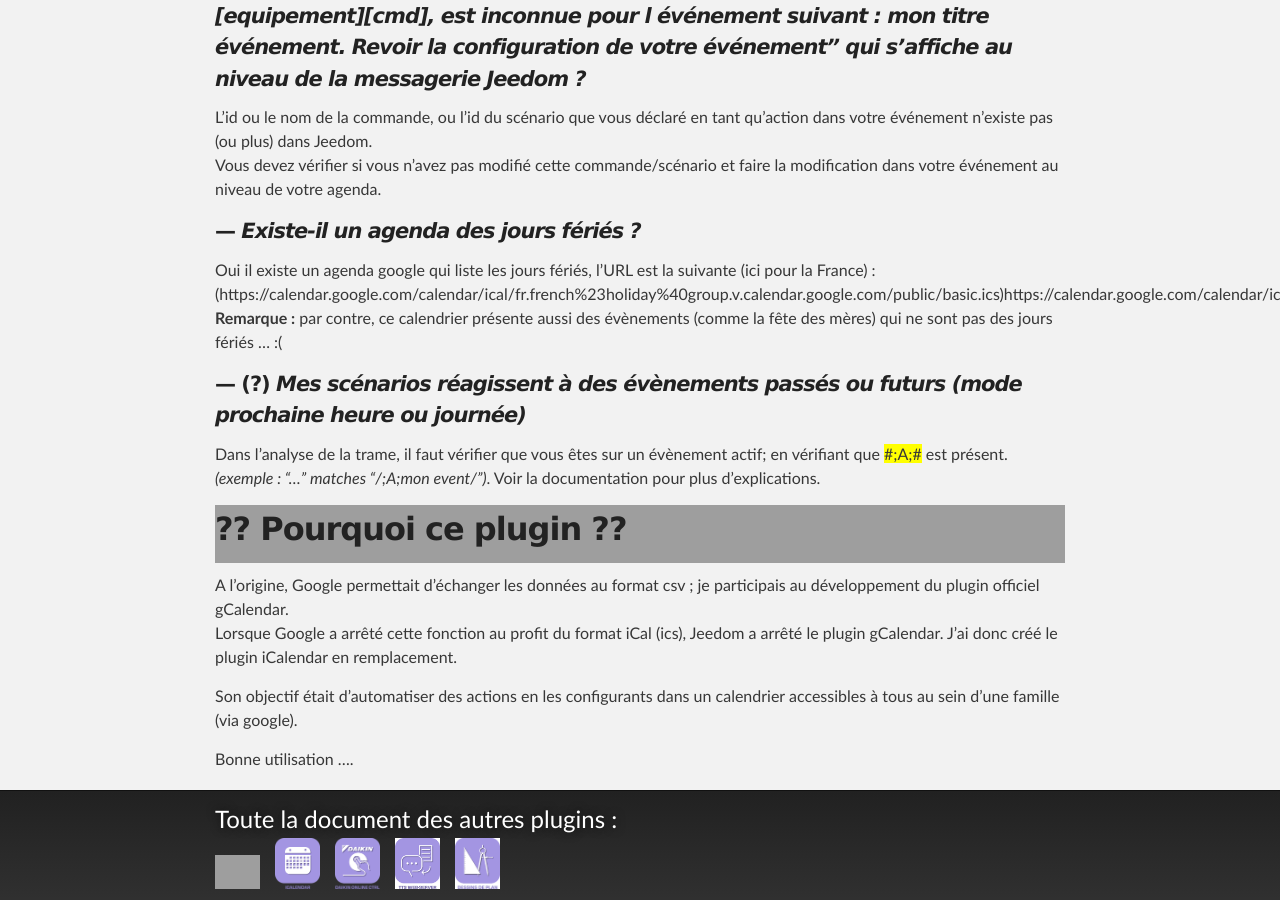
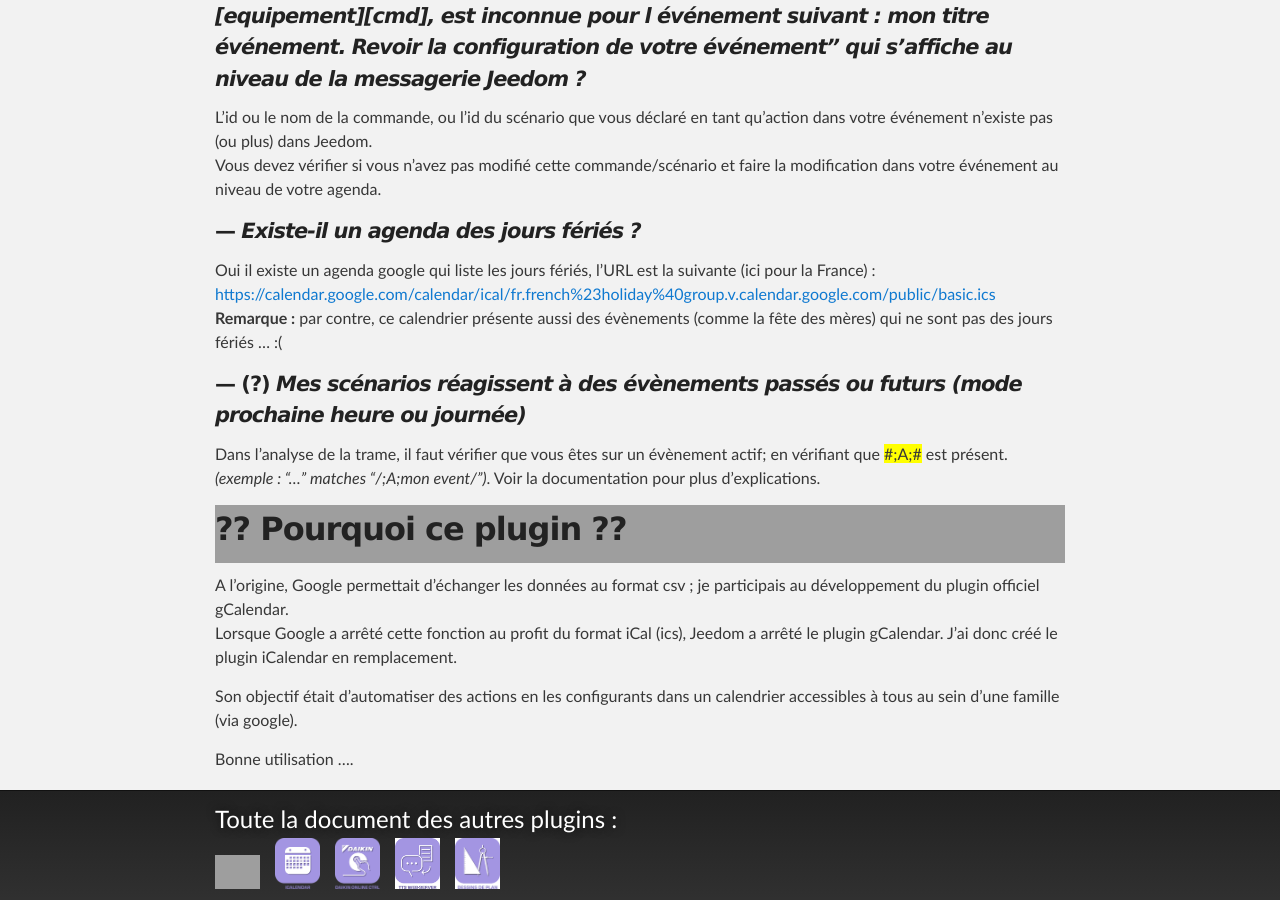
Before and after one commit to abarrau/jeedom-plugins-doc, a Jekyll site: the page built from docs/iCalendar/index.md, in a window 1280 px wide and 900 px high, scrolled down 24774 px. Built offline with Jekyll 4.4.1, drawn with Linux system fonts in a browser that asks for light colours; our own code applies the rules of GitHub Pages for plain Markdown files; the repository's description, which GitHub fills in, is left out.

Commit message:
Update index.md

```diff
--- a/docs/iCalendar/index.md
+++ b/docs/iCalendar/index.md
@@ -493,7 +493,7 @@ Vous devez vérifier si vous n'avez pas modifié cette commande/scénario et fai
 
 #### --- _Existe-il un agenda des jours fériés ?_
 Oui il existe un agenda google qui liste les jours fériés, l'URL est la suivante (ici pour la France) :
-(https://calendar.google.com/calendar/ical/fr.french%23holiday%40group.v.calendar.google.com/public/basic.ics)https://calendar.google.com/calendar/ical/fr.french%23holiday%40group.v.calendar.google.com/public/basic.ics <br/>
+[https://calendar.google.com/calendar/ical/fr.french%23holiday%40group.v.calendar.google.com/public/basic.ics](https://calendar.google.com/calendar/ical/fr.french%23holiday%40group.v.calendar.google.com/public/basic.ics) <br/>
 **Remarque :** par contre, ce calendrier présente aussi des évènements (comme la fête des mères) qui ne sont pas des jours fériés ... :(
 
 
```
